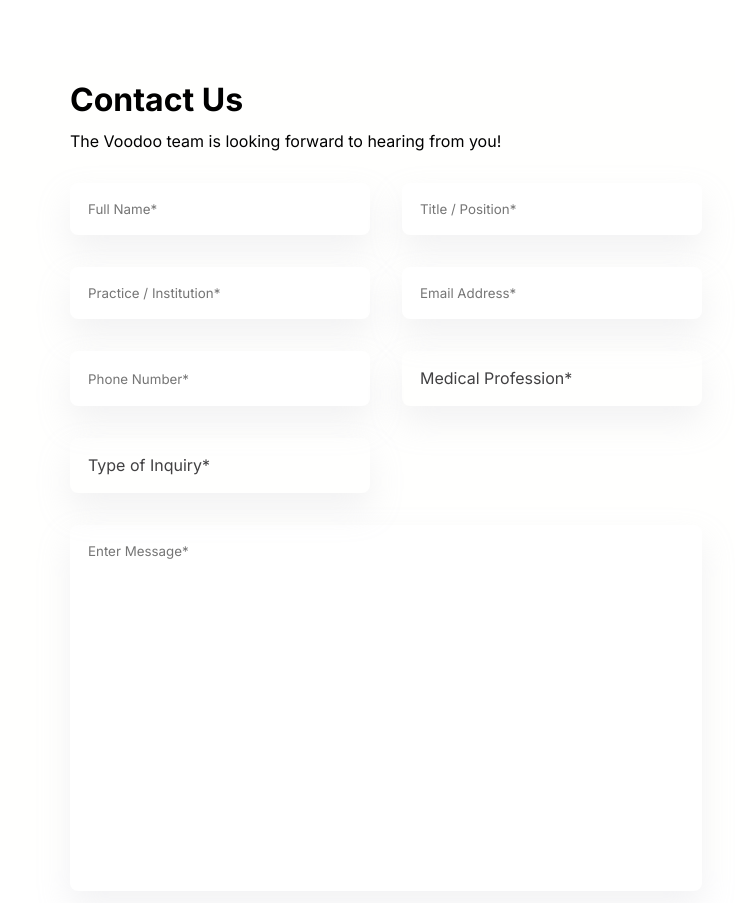
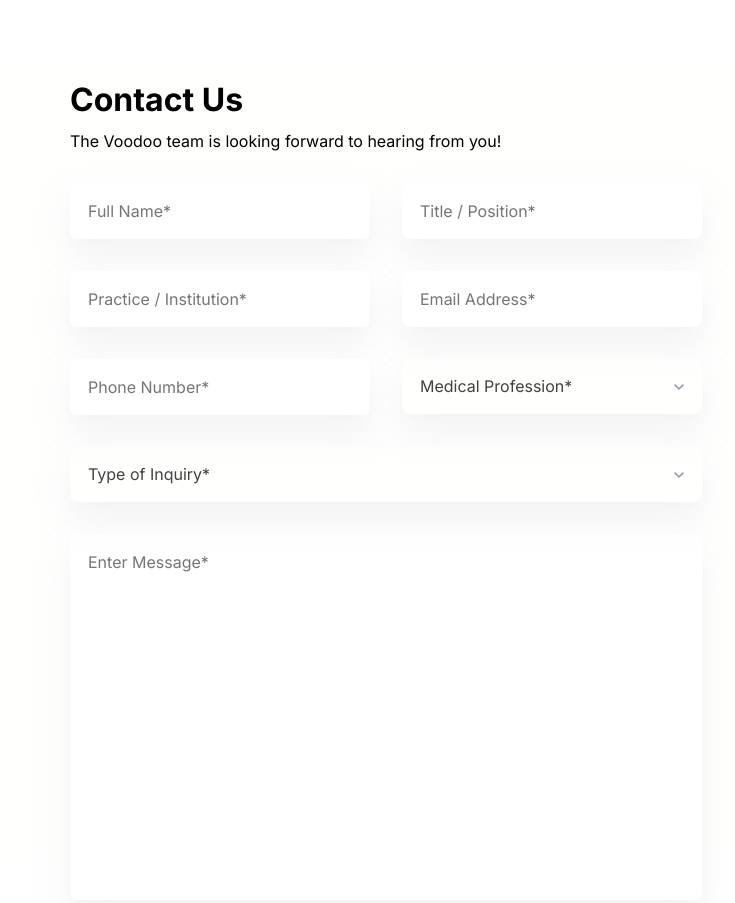
Before and after one commit to Poponchik/test-task-Voodoo-Ecom, a plain HTML site: page src/index.html in a window 1280 px wide. Shown: the top 903 px of the page, 0-735 px from the left. Drawn offline with Linux system fonts and the light colour scheme; some packages are replaced by stand-ins of ours.

Commit message:
custom select

```diff
--- a/src/custom-select.css
+++ b/src/custom-select.css
@@ -1,11 +1,18 @@
-.custom-select{
+.wrapper{
+    display: flex;
+    font-family: 'Inter', 'sans-serif';
     padding: 18px;
     color: #414042;
+    font-size: 16px;
     border: none;
     box-shadow: 0px 16px 32px rgba(202, 203, 210, 0.25);
     border-radius: 8px;
     position: relative;
-  }
+    align-items: center;
+    cursor: pointer;
+    justify-content: space-between;
+
+}
 
 .option-div {
     position: absolute;
@@ -17,12 +24,32 @@
     display: flex;
     flex-direction: column;
     row-gap: 12px;
+    z-index: 10000;
+    box-shadow: 0px 26px 32px rgba(202, 203, 210, 0.25);
+
 }
 
 
 .option {
     width: 100%;
+    line-height: 28px;
+    transition: all 0.5s ease;
+    cursor: pointer;
 }
+
+.option:hover{
+    background-color: #F2F2F2;
+    padding-left: 12px;
+    transition: all 0.5s ease;
+}
+
+
 .hide-select {
     display: none;
 }
+
+@media screen and (max-width: 400px) {
+    .wrapper{
+        margin-top: 36px;
+    }
+}
--- a/src/index.html
+++ b/src/index.html
@@ -42,7 +42,7 @@
                   <option value="5">Option 5</option>
                 </select>
               </div>
-              <div class="select-div">
+              <div class="select-div select-long">
                 <select class="select" name="type" id="select">
                   <option value="0">Type of Inquiry*</option>
                   <option value="1">Option 1</option>
--- a/src/select.js
+++ b/src/select.js
@@ -1,38 +1,40 @@
-window.onclick = function (event) {
-    const customSelects = [...document.querySelectorAll('custom-select')] || []
-    console.log({customSelects})
-    const optionDiv = document.querySelector('.option-div')
-    if (customSelects.include(event.target)) return
-    return optionDiv.remove()
-}
+window.onload = function () {
+    const selectList = [...document.querySelectorAll("select")];
 
-window.onload = function () {
-    const list = [...document.querySelectorAll("select")];
-
-    const customSelects = list.map(select => {
+    const customSelects = selectList.map(select => {
         select.classList.add('hide-select')
         const options = select.childNodes
+
+        const wrapper = document.createElement('div')
+        wrapper.classList.add('wrapper')
+        wrapper.tabIndex = "0"
+        wrapper.onblur = () => {
+            const optionDiv = document.querySelector('.option-div')
+            optionDiv.remove()
+        }
         const newSelect = document.createElement('div')
+        const img = document.createElement('img')
+        img.setAttribute('src', '/public/images/arrow.svg')
+        newSelect.appendChild(img)
 
-        // const img = document.createElement('img')
-        // img.setAttribute('src', '/public/images/mail.png')
-        // newSelect.appendChild(img)
+        wrapper.appendChild(newSelect)
+        wrapper.appendChild(img)
 
         newSelect.classList.add('custom-select')
 
         newSelect.textContent = select.childNodes[1].textContent
 
-        newSelect.onclick = () => {
-            const exists = document.querySelector('.option-div')
-            if (exists) {
-                return exists.remove()
+        wrapper.onclick = () => {
+            const existedOptionDiv = document.querySelector('.option-div')
+            if (existedOptionDiv) {
+                return existedOptionDiv.remove()
             }
             const optionDiv = document.createElement('div')
             optionDiv.classList.add('option-div')
             newSelect.appendChild(optionDiv)
 
             options.forEach((option, index) => {
-                if (index < 2) return
+                if (index < 2) return  //remove first default option from list
 
                 const optionElement = document.createElement('div')
                 optionElement.classList.add('option')
@@ -45,23 +47,18 @@ window.onload = function () {
             })
         }
 
-
-        function onSelect(opt, element) {
+        function onSelect(optionDiv, element) {
             newSelect.setAttribute("selected", element.value)
             newSelect.textContent = element.text
-            console.log({ opt })
-            return opt.remove()
+            return optionDiv.remove()
         }
+        return wrapper
 
-        return newSelect
     })
 
     const [select1, select2] = customSelects
-    console.log({ select1, select2 })
     const selectDivs = [...document.querySelectorAll('.select-div')]
     selectDivs[0].appendChild(select1)
     selectDivs[1].appendChild(select2)
 
-
-
 }
--- a/src/style.css
+++ b/src/style.css
@@ -53,12 +53,15 @@ p {
   display: grid;
   grid-template-columns: 300px 300px;
   gap: 32px;
+  color: #414042!important;
+
 }
 
 .input {
   padding: 18px;
-  color: #414042;
+  color: #414042!important;
   border: none;
+  font-size: 16px;
   box-shadow: 0px 16px 32px rgba(202, 203, 210, 0.25);
   border-radius: 8px;
 }
@@ -67,15 +70,11 @@ p {
   outline: none;
 }
 
-
-
-/* .custom-select option{
-  color: #414042;
-  border: none;
-  margin-top: 100px!important;
-} */
-
-
+.select-long{
+  display: grid;
+  grid-column-start: 1;
+  grid-column-end:   3;
+}
 
 
 
```
Also changed, not shown: public/images/arrow.svg (added).
